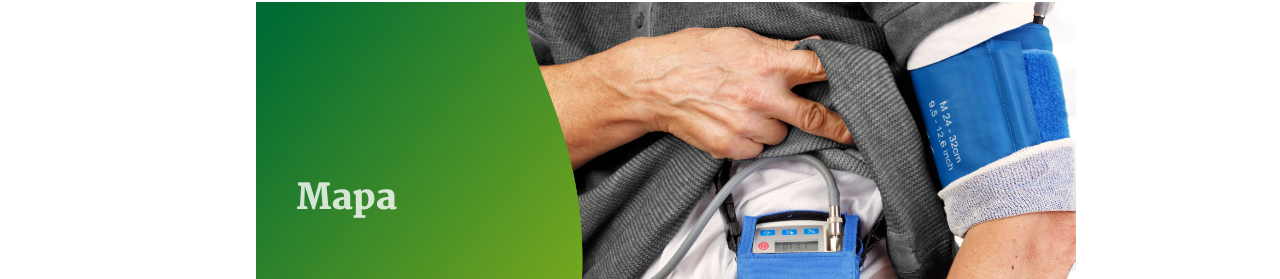
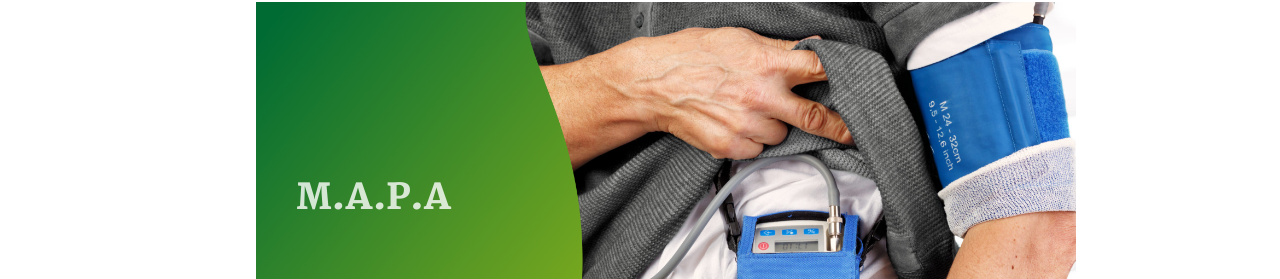
Before and after one commit to afonsogoiaba/cardiologia-pax, a plain HTML site: page index.html in a window 1280 px wide. Shown: the part 1880-2159 px from the top of the page. Drawn offline with nearby package versions, Linux system fonts and the light colour scheme.

Commit message:
alteração de nome M.A.P.A

```diff
--- a/index.html
+++ b/index.html
@@ -105,7 +105,7 @@
         </div>
 
         <div class="content-image-carousel">
-          <span>Mapa</span>
+          <span>M.A.P.A</span>
           <img src="img/mapa.png" alt="">
         </div>
 
```
